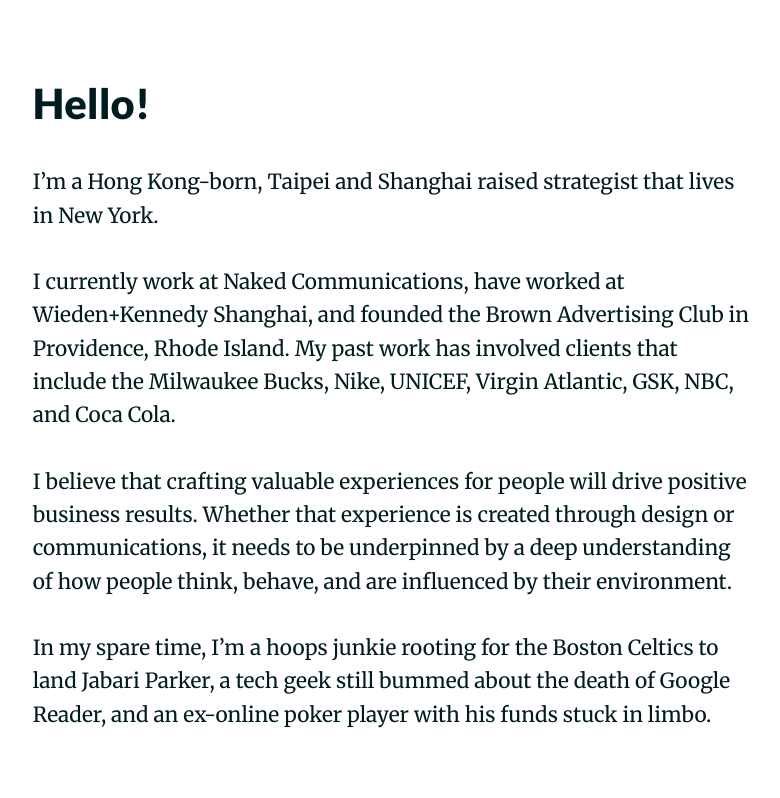
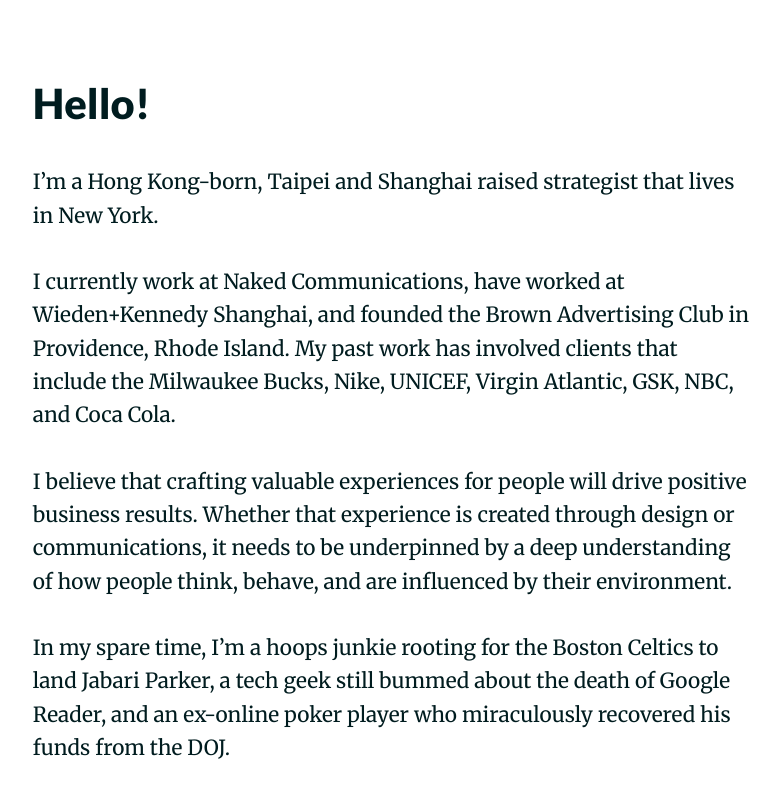
Before and after one commit to hbharding/etienne, a Jekyll site: the page built from index.html, in a window 1280 px wide and 900 px high, scrolled down 900 px. Shown: the top 798 px of the window, without its empty margins (248-1028 px from the left). Built offline with Jekyll 4.4.1, drawn with Linux system fonts in a browser that asks for light colours; nearby versions of some CDN libraries; Markdown is read by kramdown in place of the engine named in the settings.

Commit message:
Update index.html

```diff
--- a/index.html
+++ b/index.html
@@ -11,7 +11,7 @@
 
 <p>I believe that crafting valuable experiences for people will drive positive business results. Whether that experience is created through design or communications, it needs to be underpinned by a deep understanding of how people think, behave, and are influenced by their environment.</p>
 
-<p>In my spare time, I’m a hoops junkie rooting for the Boston Celtics to land Jabari Parker, a tech geek still bummed about the death of Google Reader, and an ex-online poker player with his funds stuck in limbo.</p>
+<p>In my spare time, I’m a hoops junkie rooting for the Boston Celtics to land Jabari Parker, a tech geek still bummed about the death of Google Reader, and an ex-online poker player who miraculously recovered his funds from the DOJ.</p>
 
 
 
```
